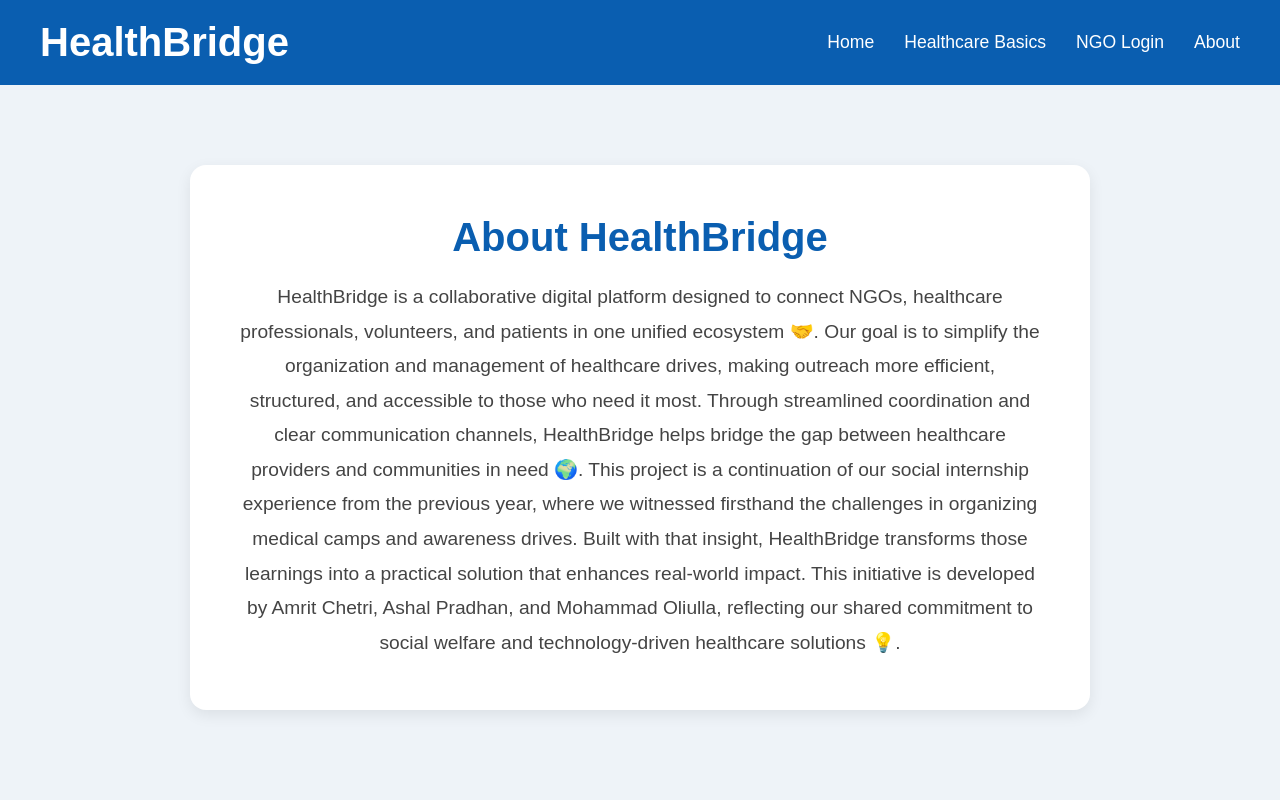
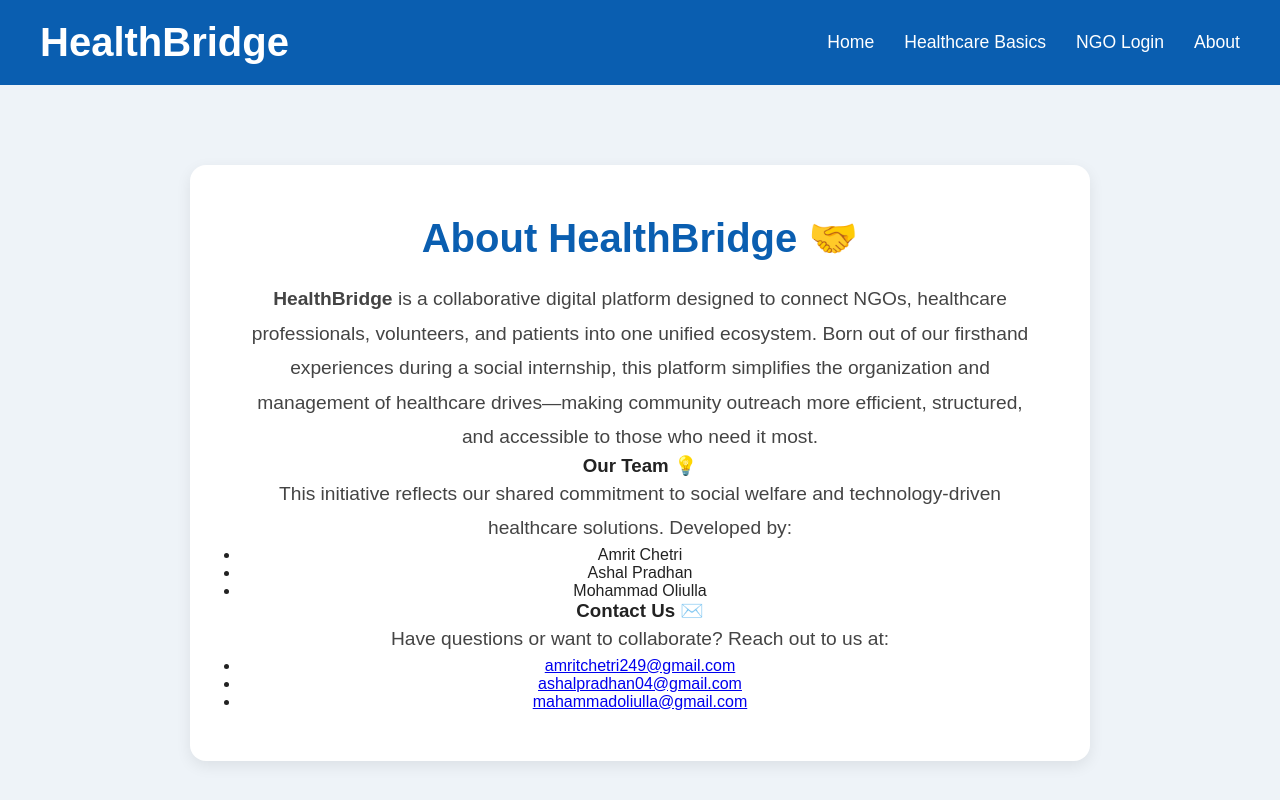
Before and after one commit to alchemist249/4th-sem-Micro-project, a plain HTML site: page frontend/about.html in a window 1280 px wide. Drawn offline with Linux system fonts and the light colour scheme.

Commit message:
new about section

```diff
--- a/frontend/about.html
+++ b/frontend/about.html
@@ -1,9 +1,16 @@
 <!DOCTYPE html>
 <html lang="en">
+<head>
+    <meta charset="UTF-8">
+    <meta name="viewport" content="width=device-width, initial-scale=1.0">
+    <title>About - HealthBridge</title>
+    <link rel="stylesheet" href="css/style.css">
+</head>
+<body>
+
 <header>
     <nav>
         <h1>HealthBridge</h1>
-
         <ul>
             <li><a href="index.html">Home</a></li>
             <li><a href="basics.html">Healthcare Basics</a></li>
@@ -13,24 +20,30 @@
     </nav>
 </header>
 
-<head>
-<head>
-    <meta charset="UTF-8">
-    <meta name="viewport" content="width=device-width, initial-scale=1.0">
-    <title>About</title>
-    <link rel="stylesheet" href="css/style.css">
-</head>
-<body>
+<main>
+    <section class="about">
+        <h2>About HealthBridge 🤝</h2>
+        <p>
+            <strong>HealthBridge</strong> is a collaborative digital platform designed to connect NGOs, healthcare professionals, volunteers, and patients into one unified ecosystem. Born out of our firsthand experiences during a social internship, this platform simplifies the organization and management of healthcare drives—making community outreach more efficient, structured, and accessible to those who need it most.
+        </p>
 
-<section class="about">
-    <h2>About HealthBridge</h2>
+        <h3>Our Team 💡</h3>
+        <p>This initiative reflects our shared commitment to social welfare and technology-driven healthcare solutions. Developed by:</p>
+        <ul>
+            <li>Amrit Chetri</li>
+            <li>Ashal Pradhan</li>
+            <li>Mohammad Oliulla</li>
+        </ul>
 
-    <p>
-        HealthBridge is a collaborative digital platform designed to connect NGOs, healthcare professionals, volunteers, and patients in one unified ecosystem 🤝. Our goal is to simplify the organization and management of healthcare drives, making outreach more efficient, structured, and accessible to those who need it most. Through streamlined coordination and clear communication channels, HealthBridge helps bridge the gap between healthcare providers and communities in need 🌍.
-
-This project is a continuation of our social internship experience from the previous year, where we witnessed firsthand the challenges in organizing medical camps and awareness drives. Built with that insight, HealthBridge transforms those learnings into a practical solution that enhances real-world impact. This initiative is developed by Amrit Chetri, Ashal Pradhan, and Mohammad Oliulla, reflecting our shared commitment to social welfare and technology-driven healthcare solutions 💡.
-    </p>
-</section>
+        <h3>Contact Us ✉️</h3>
+        <p>Have questions or want to collaborate? Reach out to us at:</p>
+        <ul>
+            <li><a href="mailto:amritchetri249@gmail.com">amritchetri249@gmail.com</a></li>
+            <li><a href="mailto:ashalpradhan04@gmail.com">ashalpradhan04@gmail.com</a></li>
+            <li><a href="mailto:mahammadoliulla@gmail.com">mahammadoliulla@gmail.com</a></li>
+        </ul>
+    </section>
+</main>
 
 </body>
 </html>
```
